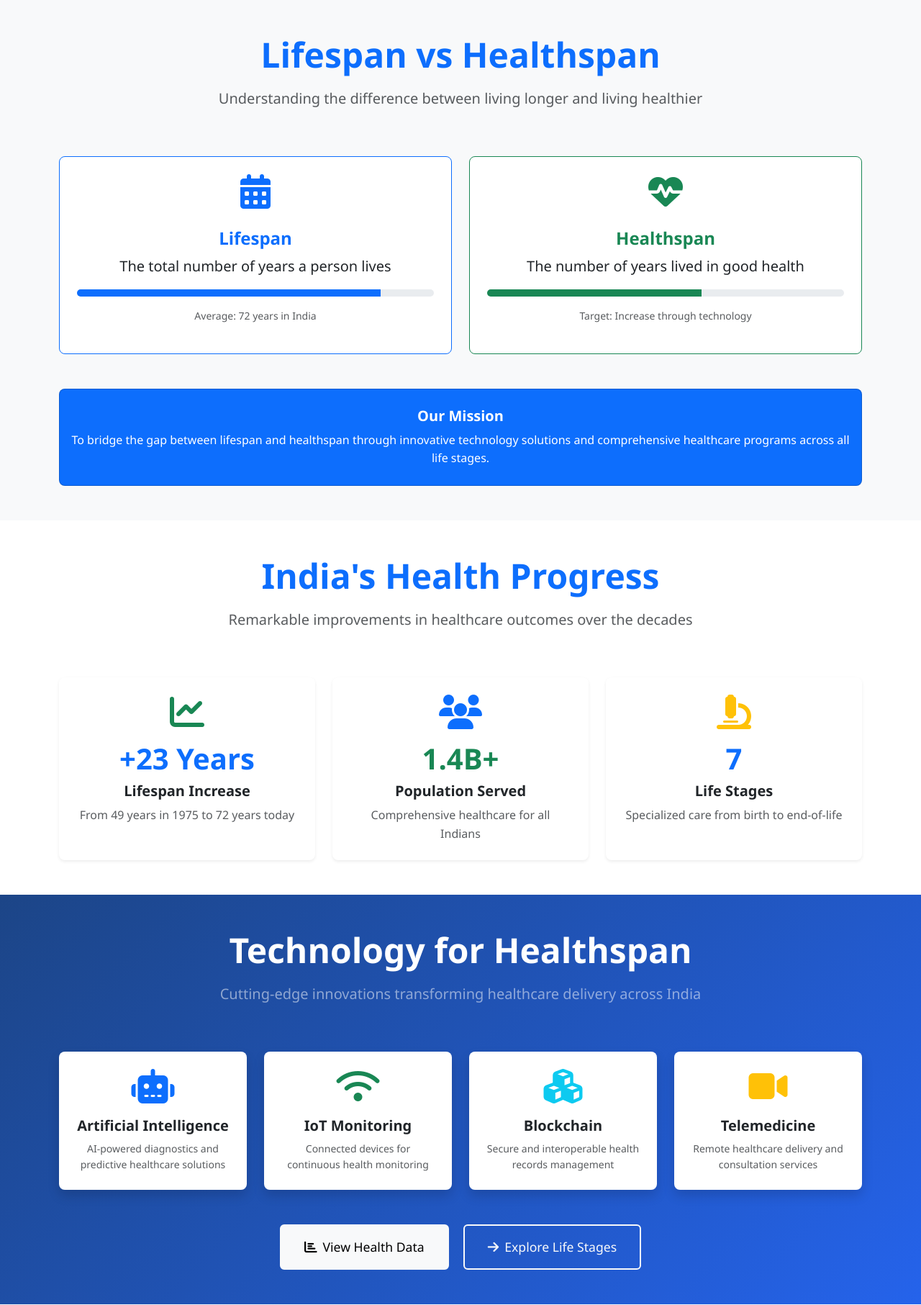
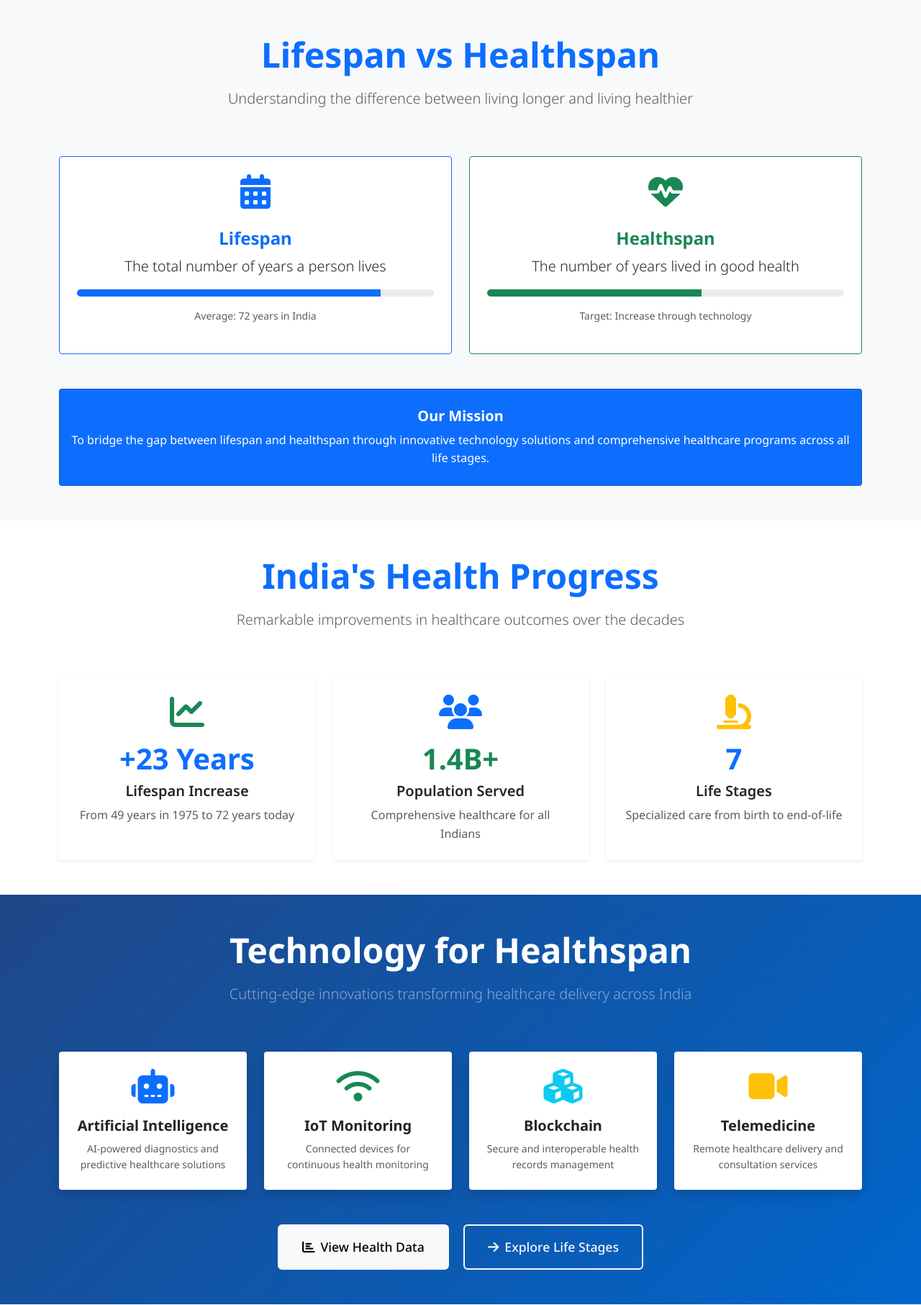
Before and after one commit to Balajinaga007/SwasthBharat, a Flask app: page / in a window 1280 px wide. Shown: the part 801-2614 px from the top of the page at 72% size. Run offline with Flask 3, Linux system fonts and the light colour scheme; some libraries are stand-ins or nearby versions.

Commit message:
Update website design to comply with the official Indian government standards
Implement DIBM Version 3 guidelines with color scheme, typography, brand bar, and accessibility enhancements in CSS and HTML templates.

Replit-Commit-Author: Agent
Replit-Commit-Session-Id: ab8fd7bb-13bc-4e5c-8032-2531604600ce
Replit-Commit-Screenshot-Url: https://storage.googleapis.com/screenshot-production-us-central1/5dcefaf4-9d1e-4a69-9470-19d5c15469ff/9460372a-ad7d-4391-8082-b902093a6bff.jpg

```diff
--- a/static/css/style.css
+++ b/static/css/style.css
@@ -1,27 +1,38 @@
 /* SwasthBharath - Indian Government Health Portal Styles */
 
-/* CSS Variables for Government Color Scheme */
+/* CSS Variables for DIBM v3 Compliant Government Color Scheme */
 :root {
-    --primary-blue: #1c4587;
-    --secondary-blue: #2563eb;
-    --saffron: #ff9933;
-    --white: #ffffff;
-    --green: #138808;
-    --light-gray: #f8f9fa;
-    --dark-gray: #6c757d;
-    --success-green: #198754;
-    --warning-orange: #fd7e14;
-    --danger-red: #dc3545;
-    --info-blue: #0dcaf0;
+    /* DIBM v3 Official Colors */
+    --india-saffron: #FF9933;
+    --india-white: #FFFFFF;
+    --india-green: #138808;
+    --primary-blue: #1F4788;
+    --secondary-blue: #0066CC;
+    --accent-blue: #004080;
+    --text-primary: #333333;
+    --text-secondary: #666666;
+    --background-light: #F8F9FA;
+    --background-grey: #E5E5E5;
+    --border-light: #CCCCCC;
+    --success-green: #28A745;
+    --warning-orange: #FFC107;
+    --danger-red: #DC3545;
+    --info-blue: #17A2B8;
 
-    /* Typography */
-    --heading-font: 'Segoe UI', Tahoma, Geneva, Verdana, sans-serif;
-    --body-font: 'Segoe UI', Tahoma, Geneva, Verdana, sans-serif;
+    /* DIBM v3 Typography - Using system fonts for accessibility */
+    --heading-font: 'Noto Sans', 'Segoe UI', 'Roboto', 'Helvetica Neue', Arial, sans-serif;
+    --body-font: 'Noto Sans', 'Segoe UI', 'Roboto', 'Helvetica Neue', Arial, sans-serif;
+    --mono-font: 'Fira Code', 'Monaco', 'Consolas', 'Courier New', monospace;
 
-    /* Spacing */
+    /* DIBM v3 Spacing and Layout */
     --section-padding: 80px 0;
-    --card-border-radius: 8px;
-    --transition-speed: 0.3s;
+    --card-border-radius: 4px;
+    --transition-speed: 0.25s;
+    --container-max-width: 1320px;
+
+    /* DIBM v3 Accessibility */
+    --focus-outline: 3px solid var(--india-saffron);
+    --focus-offset: 2px;
 }
 
 /* Base Styles */
@@ -32,8 +43,11 @@
 body {
     font-family: var(--body-font);
     line-height: 1.6;
-    color: #333;
-    background-color: #fff;
+    color: var(--text-primary);
+    background-color: var(--india-white);
+    font-size: 16px;
+    -webkit-font-smoothing: antialiased;
+    -moz-osx-font-smoothing: grayscale;
 }
 
 /* Typography */
--- a/templates/base.html
+++ b/templates/base.html
@@ -5,10 +5,20 @@
     <meta name="viewport" content="width=device-width, initial-scale=1.0">
     <title>{% block title %}SwasthBharath - Digital Health Ecosystem{% endblock %}</title>
 
-    <!-- SEO Meta Tags -->
-    <meta name="description" content="SwasthBharath - India's comprehensive digital health ecosystem supporting citizens across all life stages with technology-enabled healthcare solutions.">
-    <meta name="keywords" content="SwasthBharath, India health, digital health, healthcare technology, life stages, government health">
-    <meta name="author" content="Government of India">
+    <!-- DIBM v3 SEO Meta Tags -->
+    <meta name="description" content="SwasthBharath - Government of India's official digital health platform providing comprehensive healthcare solutions across all life stages with cutting-edge technology.">
+    <meta name="keywords" content="SwasthBharath, Government of India, Digital India, health technology, healthcare, life stages, GOI health portal">
+    <meta name="author" content="Government of India - Ministry of Health and Family Welfare">
+    <meta name="classification" content="Government">
+    <meta name="coverage" content="India">
+    <meta name="distribution" content="Global">
+    <meta name="rating" content="General">
+    <meta name="robots" content="index, follow">
+
+    <!-- DIBM v3 Typography - Noto Sans -->
+    <link rel="preconnect" href="https://fonts.googleapis.com">
+    <link rel="preconnect" href="https://fonts.gstatic.com" crossorigin>
+    <link href="https://fonts.googleapis.com/css2?family=Noto+Sans:ital,wght@0,300;0,400;0,500;0,600;0,700;1,400;1,500&display=swap" rel="stylesheet">
 
     <!-- Bootstrap CSS -->
     <link href="https://cdn.jsdelivr.net/npm/bootstrap@5.3.0/dist/css/bootstrap.min.css" rel="stylesheet">
@@ -23,8 +33,11 @@
     <meta name="theme-color" content="#1c4587">
 </head>
 <body>
-    <!-- Skip to main content for accessibility -->
-    <a class="visually-hidden-focusable" href="#main-content">Skip to main content</a>
+    <!-- DIBM v3 Government Brand Bar -->
+    <div class="govt-brand-bar" role="banner"></div>
+
+    <!-- DIBM v3 Skip Navigation -->
+    <a class="skip-navigation" href="#main-content">Skip to main content</a>
 
     <!-- Navigation -->
     <nav class="swasth-navbar navbar navbar-expand-lg fixed-top" role="navigation">
@@ -154,7 +167,7 @@
                     <h4>Contact With Us</h4>
                     <a href="mailto:contact@healthhub.in" class="footer-link">contact@healthhub.in</a>
                     <a href="tel:+919999999999" class="footer-link">+91 9999999999</a>
-                    <p class="footer-text small mt-2">Ministry of Health & Family Welfare<br>Government of India</p>
+                    <p class="footer-text small mt-2">Ministry of Health & Family Welfare<br>Government of India<br><span class="text-saffron">भारत सरकार</span></p>
                 </div>
             </div>
         </div>
@@ -167,8 +180,8 @@
                     </div>
                     <div class="col-md-6 text-md-end">
                         <div class="d-flex justify-content-md-end align-items-center">
-                            <img src="https://upload.wikimedia.org/wikipedia/commons/4/41/Flag_of_India.svg" alt="India Flag" width="30" height="20" class="me-2">
-                            <span class="small">Government of India</span>
+                            <img src="https://upload.wikimedia.org/wikipedia/commons/4/41/Flag_of_India.svg" alt="भारतीय ध्वज - Indian National Flag" width="30" height="20" class="me-2">
+                            <span class="small">Government of India | भारत सरकार</span>
                         </div>
                     </div>
                 </div>
```
Also changed, not shown: other parts of static/css/style.css (+93 -20 lines), replit.md (+13 -1 lines), attached_assets/image_1750611781775.png (added).
